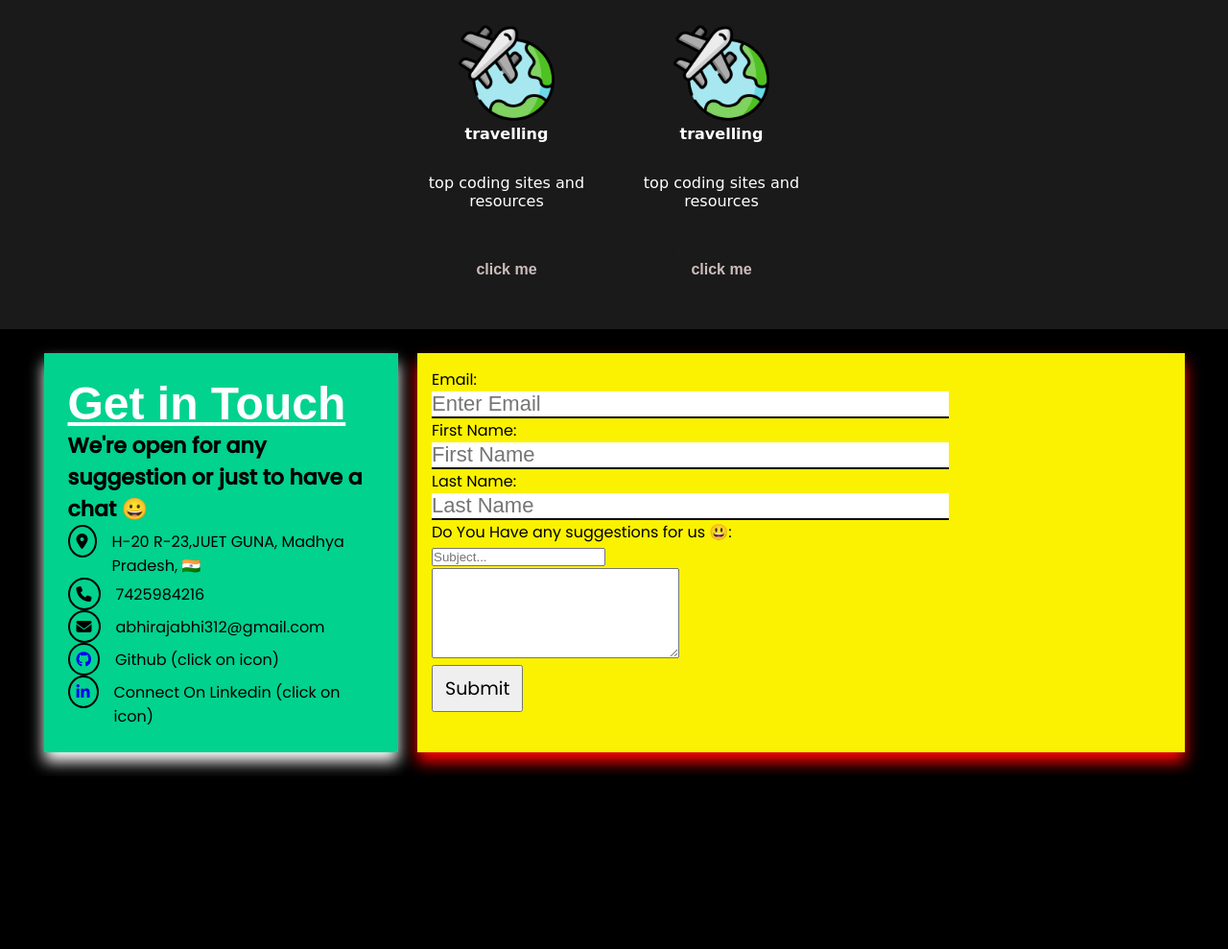
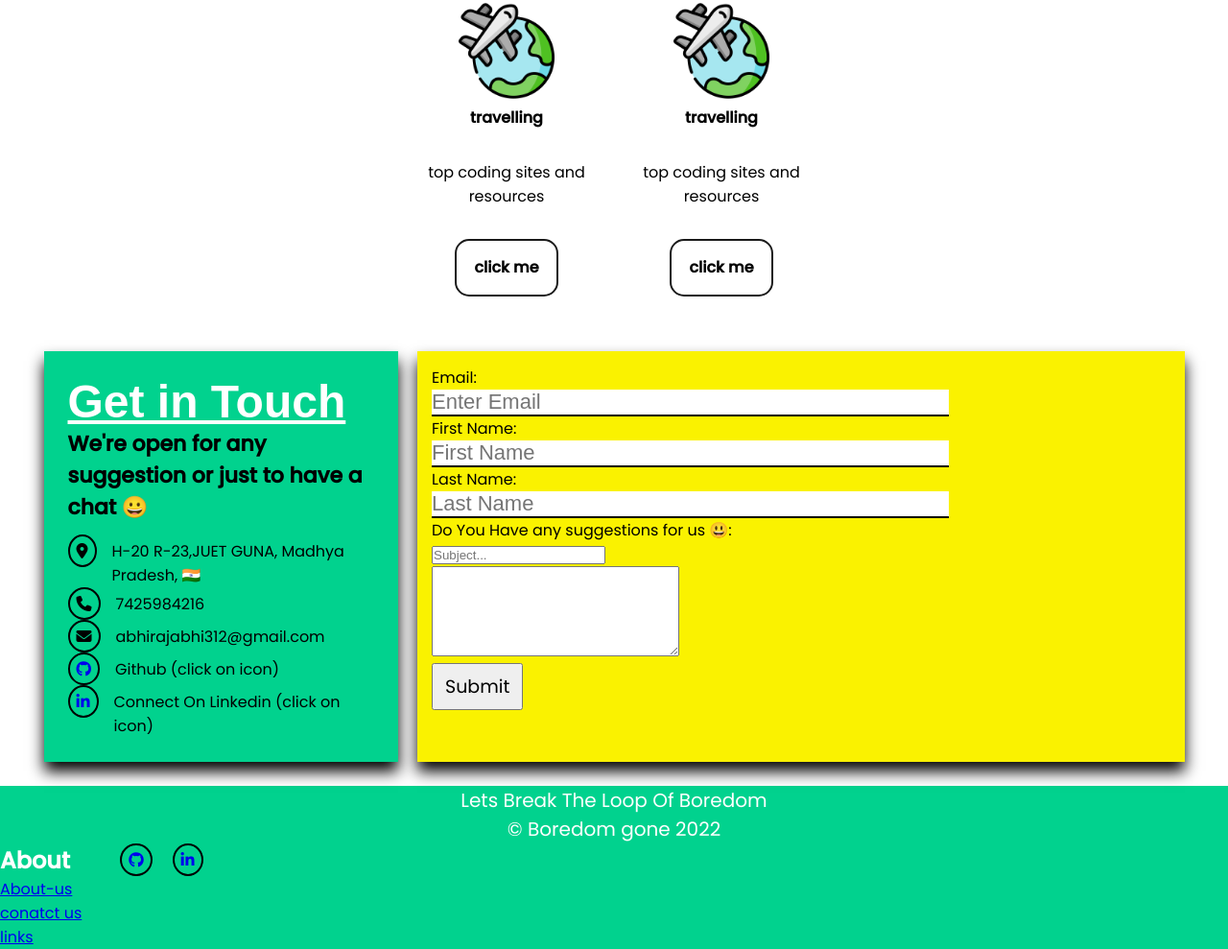
Before and after one commit to abhiraj-ku/B-gone-website, a plain HTML site: page index.html in a window 1280 px wide. Shown: the part 1289-2278 px from the top of the page at 96% size. Before the commit the page ends 2098 px from the top, so only its background shows below. Drawn offline with Linux system fonts and the light colour scheme; a web font is replaced by a local one.

Commit message:
footer section added

```diff
--- a/index.html
+++ b/index.html
@@ -23,9 +23,7 @@
     <div class="upper-section">
         <div class="bg-cover">
             <a href="#"><img src="images/bgone-logo.png" alt="b-gone logo" class="bg-logo"></a>
-            <div class="title">
-                <h1 class="site-name">bgone.com</h1>
-            </div>
+
         </div>
         <div class="heading-text">
             <div>
@@ -37,7 +35,7 @@
         </div>
     </div>
 
-    <main id="main" class="main">
+    <main id="main" class="main" >
         <div class="container-text">
             <h3 class="text">We are here to keep you Busy and Entertained!</h3>
             <p class="text">* Our aim is to provide you those resources that you can help you grow and Entertained at
@@ -209,7 +207,7 @@
 
         </div>
     </main>
-    <div class="conatiner form">
+    <div class="conatiner form" id="container-form">
         <!-- left conatct info -->
         <div class="left contact-text">
             <div class="top-text">
@@ -270,6 +268,31 @@
         </div>
 
     </div>
+
+    <!-- footer -->
+    <footer class="panel-footer">
+        <div class="container-top">
+            <div class="text-center">Lets Break The Loop Of Boredom</div>
+            <div class="text-center copyright">© Boredom gone 2022</div>
+        </div>
+        <div class="container-bottom">
+            <div class="section-left">
+                <h2>About</h2>
+                <a href="#"> About-us </a>
+                <a href="#container-form"> conatct us</a>
+                <a href="#main"> links</a>
+
+            </div>
+            <div class="section-right">
+                <a href="https://github.com/abhiraj-ku" target="_blank"><i class="fa-brands fa-github"></i></a>
+
+                <a href="https://www.linkedin.com/in/abhishek-ko" target="_blank"><i
+                    class="fa-brands fa-linkedin-in"></i></a>
+
+
+            </div>
+        </div>
+    </footer>
 </body>
 
 </html>
--- a/style.css
+++ b/style.css
@@ -8,11 +8,11 @@
 
 body {
 
-    /* font-family: 'Poppins', sans-serif; */
-    font-family: 'Rubik Distressed', cursive;
+    font-family: 'Poppins', sans-serif;
+    /* font-family: 'Rubik Distressed', cursive; */
     /* background: url(/images/backhround-image.avif);
     object-fit: cover; */
-    background: black;
+
 
 }
 
@@ -39,18 +39,6 @@ body {
     padding-bottom: 6rem;
 }
 
-.site-name {
-    /* text-shadow: 2px 8px 10px rgba(198, 104, 219, 1), */
-    color: #cfc547;
-
-    text-shadow: 10px 10px 25px rgb(81,67,21),
-        -10px 10px 25px rgb(81,67,21),
-        -10px -10px 25px rgb(81,67,21),
-        10px -10px 25px rgb(81,67,21);
-    font-size: 3rem;
-    font-weight: 500;
-    /* text-decoration: underline; */
-}
 
 .main {
     display: flex;
@@ -60,8 +48,8 @@ body {
     justify-content: space-evenly;
     gap: 1.5rem;
     /* margin-top: 5rem; */
-    background-color: #1A1A1A;
-    color: white;
+    /* background-color: #1A1A1A; */
+    /* color: white; */
 
 }
 
@@ -96,7 +84,7 @@ h3 {
     color: rgb(20, 121, 222);
     cursor: pointer;
     display: inline-block;
-    font-family: "arial";
+    font-family: "poppins";
     font-size: 16px;
     font-weight: 600;
     line-height: normal;
@@ -119,9 +107,9 @@ h3 {
     gap: 1.5rem;
 
 }
-.section:hover{
+/* .section:hover{
     box-shadow: 0 10px 15px rgb(255, 255, 255);
-}
+} */
 
 .coding,
 .mental-health,
@@ -171,10 +159,10 @@ h3 {
     border: 2px solid #1A1A1A;
     border-radius: 15px;
     box-sizing: border-box;
-    color: #cdbcbc;
+    color: #010101;
     cursor: pointer;
     display: inline-block;
-    font-family: "arial";
+    font-family: "poppins";
     font-size: 16px;
     font-weight: 600;
     line-height: normal;
@@ -220,7 +208,15 @@ h3 {
     /* max-width: 900px; */
     background: #01d28e !important;
     padding: 25px;
-    box-shadow: 0 10px 15px rgb(255, 253, 253);
+    box-shadow: 0 10px 15px rgb(0, 0, 0);
+    transition: .8s ease-out;
+
+}
+.left:hover{
+    transform: scale(1.1);
+}
+.top-text{
+    padding-bottom: 12px;
 }
 
 .right {
@@ -229,8 +225,12 @@ h3 {
     justify-content: right;
     background: #faf200 !important;
     padding: 15px;
-    box-shadow: 0 10px 15px rgb(255, 0, 0);
+    box-shadow: 0 10px 15px rgb(5, 5, 5);
+    transition: .8s ease-out;
 
+}
+.right:hover{
+    transform: scale(1.1);
 }
 
 .know-us {
@@ -298,3 +298,37 @@ h3 {
     font-size: 19px;
     font-family: "poppins";
 }
+/* footer */
+
+.panel-footer{
+    background-color: #01d28e;
+    color: white;
+    height: auto;
+    font-family: "poppins";
+}
+.container-top{
+    /* max-width: 1140px; */
+    display: flex;
+    flex-direction: column;
+    align-items: center;
+    justify-content: center;
+}
+footer .text-center{
+    font-size: 20px;
+ }
+.container-bottom{
+    display: flex;
+    justify-content: flex-start;
+    justify-items:center;
+    gap: 2.5rem;
+
+}
+
+.section-left{
+    display: flex;
+    flex-direction: column;
+}
+.section-right{
+    display: flex;
+    gap: 1.3rem;
+}
```
